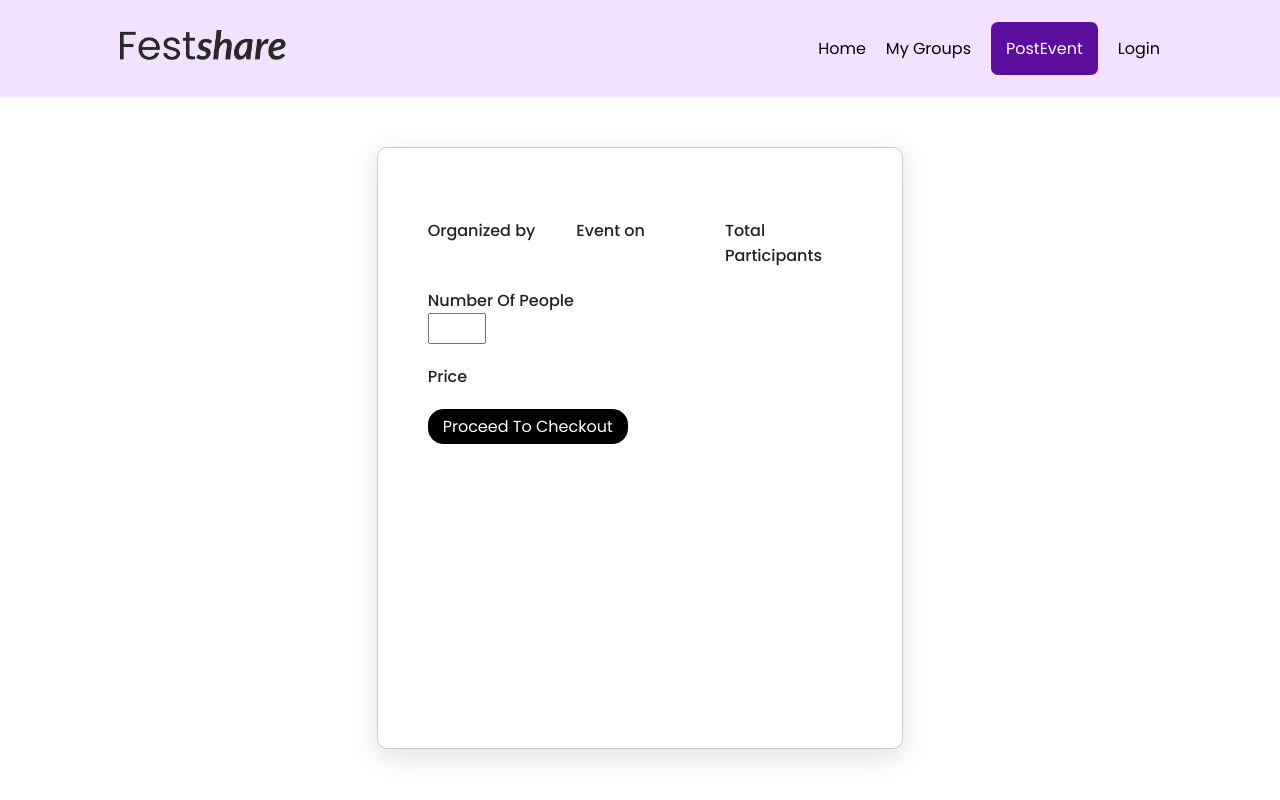
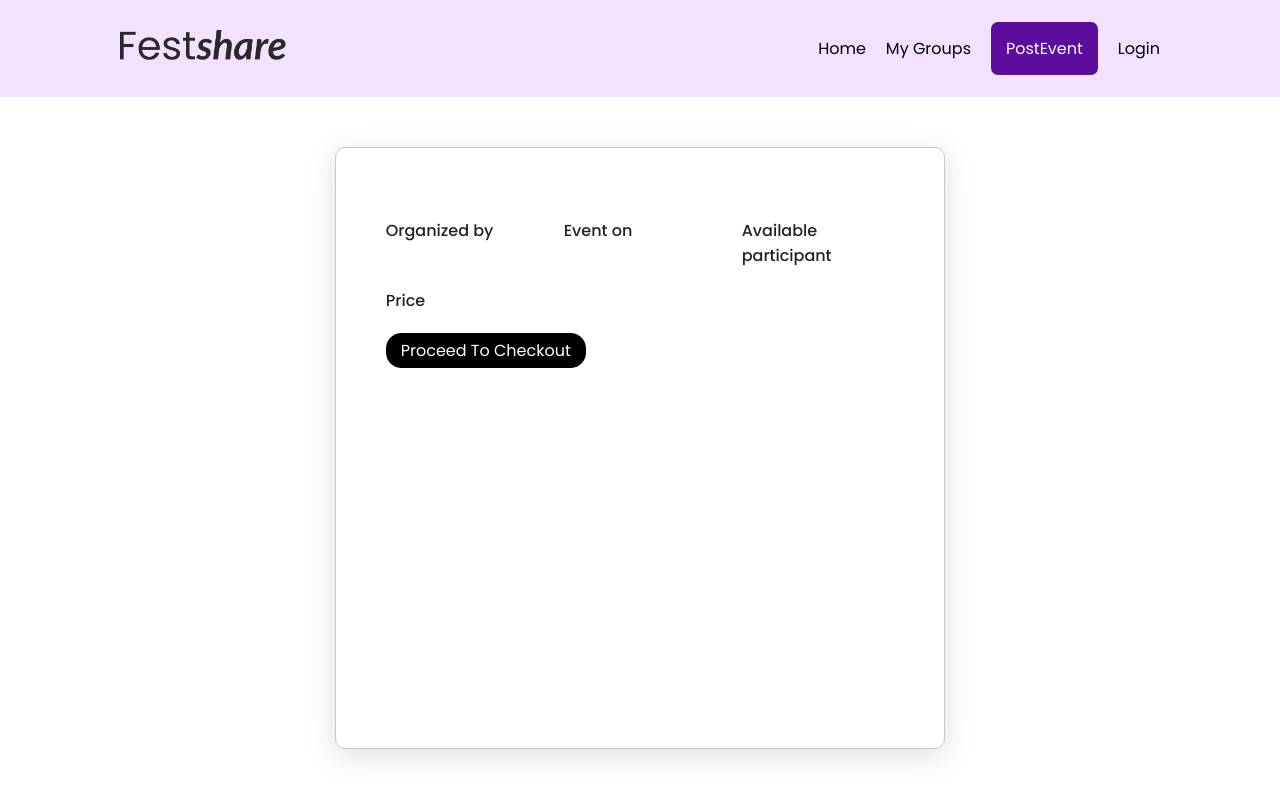
Before and after one commit to pidusbhusal/FestShare, a Django app: page /ProceedToCheckout in a window 1280 px wide. Run offline with Django 5.2, Linux system fonts and the light colour scheme.

Commit message:
changed joining event

```diff
--- a/templates/JoinEventCheckout.html
+++ b/templates/JoinEventCheckout.html
@@ -59,7 +59,7 @@
                         <div class="title-info"> {{date }} </div>
                     </div>
                     <div>
-                        <div class="title">Total Participants </div>
+                        <div class="title">Available participant </div>
                         <div class="title-info"> {{ maxparticipant }} </div>
                     </div>
 
@@ -67,17 +67,10 @@
 
                 <input type="hidden" name="event_id" value="{{ event_id }}">
 
-                <div class="num-of-people">
-                    <Label for="people-amt" class="title">Number Of People</Label>
-                    <input type="number" id="people-amt" min="1">
-                </div>
 
 
-                <!-- <div class="event-body">
-                    <div class="event-footer">
-                        <span class="participant-count">{{ participants }}/{{max_participants }}</span>
-                    </div>
-                </div> -->
+
+
 
                 <div class="price">
                     <div class="title">Price</div>
```
